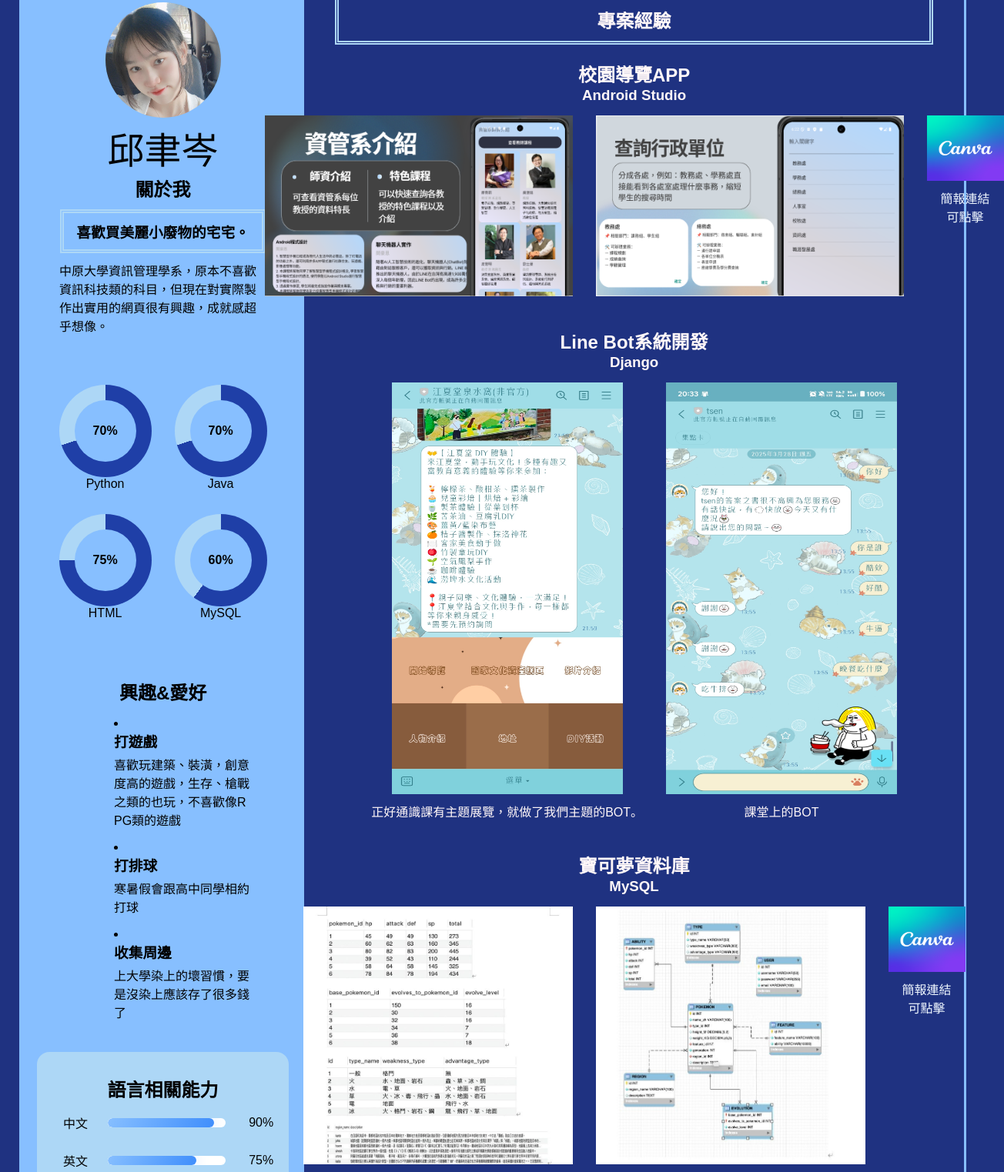
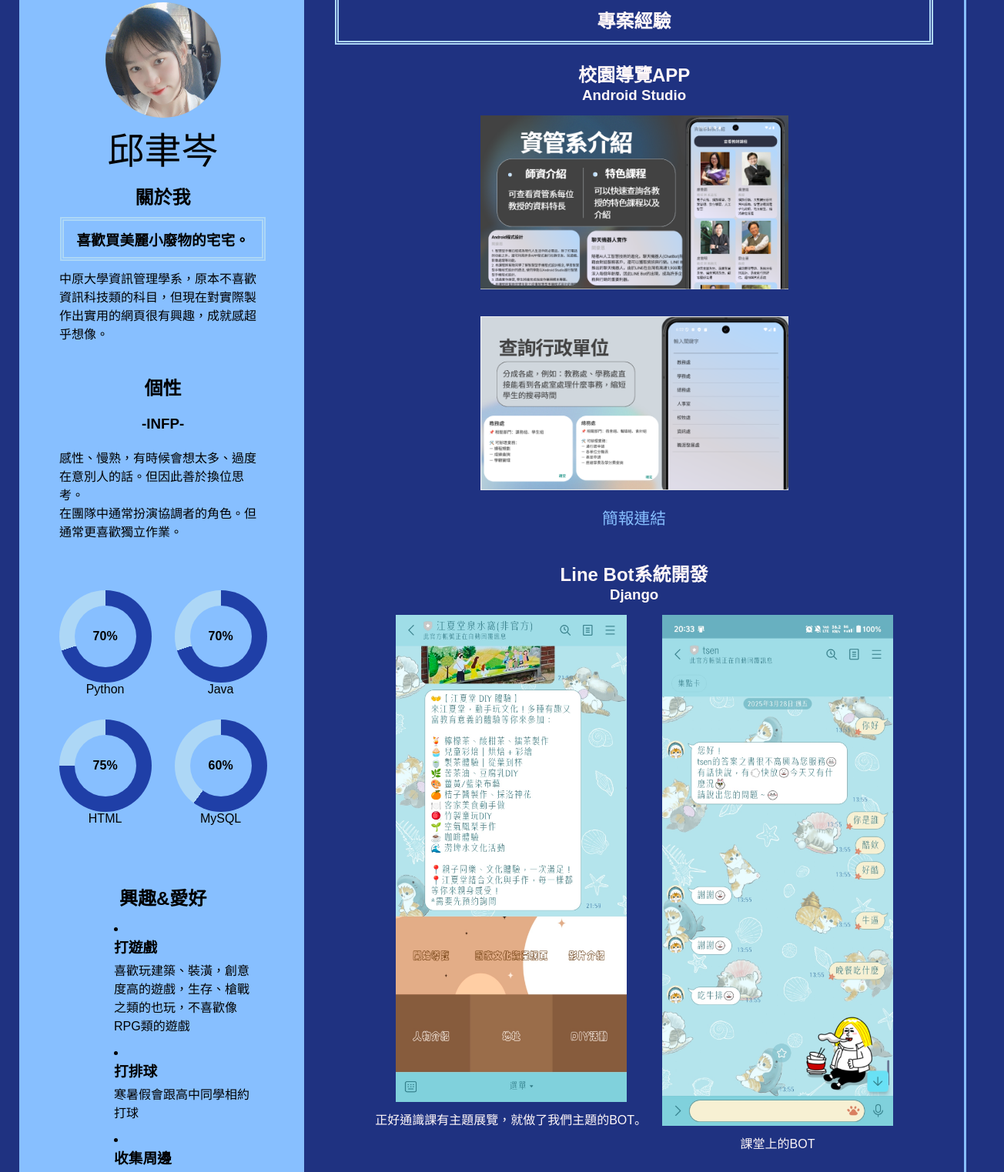
Before and after one commit to yutsen47/Midterm, a plain HTML site: page index.html in a window 1280 px wide. Shown: the part 161-1684 px from the top of the page at 77% size, 1304 px wide, since content can reach past the window. Drawn offline with Linux system fonts and the light colour scheme.

Commit message:
整體，加入證照，RWD

```diff
--- a/index.css
+++ b/index.css
@@ -3,24 +3,27 @@
     margin: 0;
     padding: 0;
     box-sizing: border-box;
+}
 
-
+img {
+    max-width: 100%;  /*所有圖片最寬不超過父元素，防止溢出 */
+    height: auto;
 }
 
 /* 整體 */
 body {
-    font-family:'Noto Serif TC', sans-serif;
+    font-family: 'Noto Serif TC', sans-serif;
     background: #1F3281;
     display: flex;
-    flex-direction: column; /* 🔥 直向排列 */
+    flex-direction: column;
 }
 
 .wrapper {
     display: flex;
-    flex-direction: column; /* 上下排列 */
+    flex-direction: column;
     min-height: 100vh;
     margin: 25px;
-    border: 3px solid #87BFFF; /* 🔥 框線放這 */
+    border: 3px solid #87BFFF;
 }
 
 /* 版面 */
@@ -29,7 +32,7 @@
     flex: 1;
 }
 
-header{
+header {
     text-align: center;
     background-color: #1E255B;
     padding-top: 20px;
@@ -37,55 +40,61 @@
     color: white;
 }
 
-a{
-    text-decoration: none
+a {
+    text-decoration: none;
 }
-
 
 /* 左側 */
 .sidebar {
     width: 30%;
-    background-color:#87BFFF;
+    background-color: #87BFFF;
     color: black;
     padding: 20px;
     text-align: center;
-    word-break: break-all;
-
+    word-break: break-word;
 }
 
 .sidebar, .main-content {
-
     display: flex;
     flex-direction: column;
 }
 
-.abouttxt{
+.abouttxt {
     color: black;
     border-width: 5px;
     border-color: #ADD7F6;
     border-style: double;
-    margin-top: 10px;
-    margin-bottom: 10px;
-    margin-left: 30px;
-    margin-right: 30px;
+    margin: 10px 30px;
+    padding: 10px 5px;
+}
+
+.about h2{
     padding-top: 10px;
-    padding-bottom: 10px;
-    padding-left: 5px;
-    padding-right: 5px;
 }
 
 .about p {
     text-align: left;
-    padding-left: 29px ;
+    padding-left: 29px;
+    padding-right: 27px;
+}
+.cert_txt img{
+    padding-top: 20px;
+}
+
+.per p {
+    text-align: left;
+    padding-left: 29px;
     padding-right: 27px;
 }
 
-.profile{
-    padding-top: 30px;
+.per_txt {
+    color: black;
+    margin: 10px 30px;
+    padding: 10px 5px;
 }
 
-.skills{
-    padding-top: 10px;
+.profile {
+    padding-top: 30px;
 }
 
 /* 右側 */
@@ -94,48 +103,70 @@
     color: #FFF7F8;
     padding: 40px;
     position: relative;
+    overflow: hidden;  /* 防止圖片超出右側框 */
+    min-width: 0;      /*防止內容撐破寬度 */
 }
-
-
 
 /* 區塊 */
 section {
     margin-bottom: 40px;
 }
 
-.experience{
+.experience {
     text-align: center;
 }
 
-.item{
+.item {
     padding-top: 20px;
     padding-bottom: 20px;
 }
 
-/* 橫向排列 */
+/*加 flex-wrap，縮小視窗時圖片自動換行 */
 .img-row {
     display: flex;
+    flex-wrap: wrap;
     justify-content: center;
-    gap: 30px; /* 👉 間距加大（你可以改 60px、80px） */
+    gap: 20px;
+    align-items: flex-start;
 }
 
-/* 每一組（圖片+文字） */
+/* 連結文字永遠獨佔一整行，在照片下面 */
+.img-row a {
+    width: 100%;
+    text-align: center;
+    display: block;
+    font-size: 1.3rem;
+    transition: 0.3s;
+    color: #87BFFF;
+}
+
+
+.img-row a:hover {
+    transform: scale(1.2);
+    text-shadow:
+        0 0 8px #2A59C3,
+        0 0 20px #3F8EFC,
+        0 0 40px #87BFFF;
+}
+
 .img-box {
     display: flex;
-    flex-direction: column; /* 👉 讓文字在下面 */
-    align-items: center;   /* 👉 置中 */
+    flex-direction: column;
+    align-items: center;
+    max-width: 100%;
 }
 
-/* 圖片美化 */
+/* 圖片跟著容器縮，保持原比例，直/橫版都完整顯示 */
 .img-box img {
     padding-top: 15px;
+    max-width: 100%;
+    height: auto;
+    display: block;
 }
 
-/* 文字 */
 .img-box p {
     margin-top: 10px;
     text-align: center;
-
 }
 
 .item a img {
@@ -146,9 +177,7 @@
     transform: scale(1.2);
 }
 
-
-
-/* 外層排列 */
+/* 技能圓圈 */
 .skills {
     display: flex;
     gap: 30px;
@@ -162,24 +191,17 @@
     width: 120px;
     height: 120px;
     border-radius: 50%;
-
     display: flex;
     align-items: center;
     justify-content: center;
-
     position: relative;
-
-    /* 初始：0% */
     background: conic-gradient(#6ea9e4 0deg, #e0e0e0 0deg);
-
     animation: load 0s ease-out forwards;
     transition: all 0.3s ease;
 }
 
-/* 🔥 滑鼠移上去發光 */
 .circle:hover {
     transform: scale(1.05);
-
     box-shadow:
         0 0 10px rgba(163, 207, 255, 0.951),
         0 0 20px rgba(99, 169, 244, 0.951),
@@ -194,10 +216,8 @@
     border-radius: 50%;
     top: 0;
     left: 0;
-
     opacity: 0;
     transition: 0.3s;
-
     box-shadow: 0 0 30px rgb(146, 195, 235);
 }
 
@@ -205,7 +225,6 @@
     opacity: 1;
 }
 
-/* 中間挖空 */
 .circle::before {
     content: "";
     position: absolute;
@@ -215,13 +234,11 @@
     border-radius: 50%;
 }
 
-/* 文字 */
 .circle span {
     position: relative;
     font-weight: bold;
 }
 
-/* 🔥 關鍵動畫 */
 @keyframes load {
     from {
         background: conic-gradient(#1F3FA7 0deg, #e0e0e0 0deg);
@@ -234,22 +251,23 @@
     }
 }
 
-.hobby_title{
+/* 興趣 */
+.hobby_title {
     padding-top: 30px;
     text-align: center;
 }
 
-.hobby_txt{
+.hobby_txt {
     text-align: left;
     padding-left: 100px;
     padding-right: 50px;
 }
 
-.hobby_txt li{
+.hobby_txt li {
     padding-top: 15px;
 }
 
-.hobby_txt p{
+.hobby_txt p {
     padding-top: 5px;
 }
 
@@ -258,23 +276,29 @@
     text-align: center;
     padding: 25px 10px;
     background-color: #2A59C3;
-    display: inline-block;
+    display: block;
+    width: 100%;
 }
+
 .contact {
     display: flex;
-    justify-content: center;  /* 置中 */
-    align-items: center;      /* 垂直置中 */
-    gap: 30px;                /* 間距 */
-    flex-wrap: wrap;          /* 手機不爆版（很重要） */
+    justify-content: center;
+    align-items: center;
+    gap: 30px;
+    flex-wrap: wrap;
 }
 
 .row {
     display: flex;
     justify-content: center;
-    gap: 30px; /* 👉 間距加大（你可以改 60px、80px） */
+    gap: 30px;
 }
 
+/*圖示統一大小 */
 .contact a img {
+    width: 40px;
+    height: 40px;
+    object-fit: contain;
     transition: 0.3s;
 }
 
@@ -282,7 +306,7 @@
     transform: scale(1.2);
 }
 
-/* 🌫️ 外框玻璃感 */
+/* 語言能力 */
 .lau {
     width: 100%;
     padding: 30px 20px;
@@ -291,12 +315,11 @@
     border-radius: 16px;
 }
 
-.lau.h2{
+.lau h2 {
     padding-bottom: 25px;
     padding-top: 10px;
 }
 
-/* 每一列 */
 .skill-row {
     display: flex;
     align-items: center;
@@ -305,7 +328,6 @@
     padding-bottom: 10px;
 }
 
-/* 左右文字 */
 .skill-name {
     width: 60px;
     flex-shrink: 0;
@@ -317,53 +339,80 @@
     text-align: right;
 }
 
-/* 進度條底 */
 .skill-track {
     flex: 1;
     min-width: 0;
     height: 12px;
-    background:white;
+    background: white;
     border-radius: 10px;
     overflow: hidden;
 }
 
-/* ⭐ 進度條本體 */
 .skill-bar {
     height: 100%;
-    width: var(--val);  /* 一開始就有值 */
+    width: var(--val);
     border-radius: 10px;
-
-    /* 漸層 + 玻璃感 */
-    background: linear-gradient(
-        120deg,
-        #87BFFF,
-        #3F8EFC
-    );
-
+    background: linear-gradient(120deg, #87BFFF, #3F8EFC);
     box-shadow: 0 0 20px rgb(200, 225, 255);
-
     transition: width 0.6s ease;
 }
 
-/* ✨ hover 時「重新觸發動畫」 */
 .skill-row:hover .skill-bar {
     animation: fillAgain 0.6s ease;
     box-shadow: 0 0 15px rgba(44, 136, 255, 0.9);
 }
 
-/* ⭐ 不會壞掉的動畫 */
 @keyframes fillAgain {
-    from {
-        width: 0;
+    from { width: 0; }
+    to   { width: var(--val); }
+}
+
+/*RWD*/
+@media screen and (max-width: 800px) {
+
+    .wrapper {
+        margin: 10px;
     }
-    to {
-        width: var(--val);
+
+    /* 左右改成上下排列 */
+    .container {
+        flex-direction: column;
+    }
+
+    .sidebar {
+        width: 100%;
+    }
+
+    .main-content {
+        width: 100%;
+        padding: 20px;
+    }
+
+    /* 圖片區改垂直排列 */
+    .img-row {
+        flex-direction: column;
+        align-items: center;
+    }
+
+    /* 連結文字獨立一排 */
+    .img-row a {
+        width: 100%;
+        text-align: center;
+    }
+
+    .img-box {
+        width: 100%;
+        max-width: 360px;
+    }
+
+    /* 興趣內縮縮短 */
+    .hobby_txt {
+        padding-left: 30px;
+        padding-right: 20px;
+    }
+
+    /* 圓形技能圖縮間距 */
+    .skills {
+        gap: 15px;
     }
 }
-
-@media  screen and (max-width:800px) {
-    article,aside{
-        float: none;
-        width: 100%;
-    }
-}
--- a/index.html
+++ b/index.html
@@ -31,6 +31,17 @@
                     <h3>喜歡買美麗小廢物的宅宅。</h3>
                 </div>
                 <p>中原大學資訊管理學系，原本不喜歡資訊科技類的科目，但現在對實際製作出實用的網頁很有興趣，成就感超乎想像。
+                </p>
+            </section>
+
+            <section class="per">
+                <h2>個性</h2>
+                <div class="per_txt">
+                    <h3>-INFP-</h3>
+                </div>
+                <p>
+                    感性、慢熟，有時候會想太多、過度在意別人的話。但因此善於換位思考。<br>
+                    在團隊中通常扮演協調者的角色。但通常更喜歡獨立作業。
                 </p>
             </section>
 
@@ -93,9 +104,9 @@
                     <div class="skill-row">
                     <p class="skill-name">英文</p>
                     <div class="skill-track">
-                        <div class="skill-bar" style="--val: 75%"></div>
+                        <div class="skill-bar" style="--val: 70%"></div>
                     </div>
-                    <p class="skill-val">75%</p>
+                    <p class="skill-val">70%</p>
                     </div>
 
                     <div class="skill-row">
@@ -115,6 +126,13 @@
                     </div>
 
                 </div>
+            </section>
+
+            <section class="cert">
+                <h2>證書</h2>
+                <div class="cert_txt">
+                    <img src="img/cert.jpg" alt="" width="300px" height="250px">
+                    <img src="img/cert_2.jpg" alt="" width="300px" height="250px">
             </section>
 
 
@@ -144,18 +162,10 @@
 
                             </div>
 
-                            <div>
-                                <a href="http://canva.com/design/DAG89eeufcQ/6-Ttlgj4ygw9N1_gMgffpg/edit" target="_blank">
-                                    <div class="img-box">
-                                        <img src="img/canva.png" width="100px" height="100px">
-                                        <p style="color: aliceblue;">
-                                            簡報連結<br>
-                                            可點擊</p>
-                                    </div>
-                                </a>
-                            </div>
+                            <a href="https://www.canva.com/design/DAG89eeufcQ/6-Ttlgj4ygw9N1_gMgffpg/edit" target="_blank" >簡報連結</a>
 
                         </div>
+
                     </div>
 
                     <div class="item">
@@ -193,16 +203,9 @@
                                 <img src="img/pokempn_2.jpg" width="350px" height="350px">
                             </div>
 
-                            <div>
-                                <a href="https://www.canva.com/design/DAGl0N3ELm8/duxnLEuYN4NwvN9VyJrHSQ/edit" target="_blank">
-                                    <div class="img-box">
-                                        <img src="img/canva.png" width="100px" height="100px">
-                                        <p style="color: aliceblue;">
-                                            簡報連結<br>
-                                            可點擊</p>
-                                    </div>
-                                </a>
-                            </div>
+
+                            <a href="https://www.canva.com/design/DAGl0N3ELm8/duxnLEuYN4NwvN9VyJrHSQ/edit" target="_blank">簡報連結</a>
+
 
                         </div>
                     </div>
@@ -227,7 +230,7 @@
 
         </main>
     </div>
-
+</div>
 
     <footer>
         <div class="contact">
@@ -254,6 +257,3 @@
         </div>
     </footer>
 </div>
-
-</body>
-</html>
```
Also changed, not shown: img/cert.jpg (added), img/cert_2.jpg (added).
